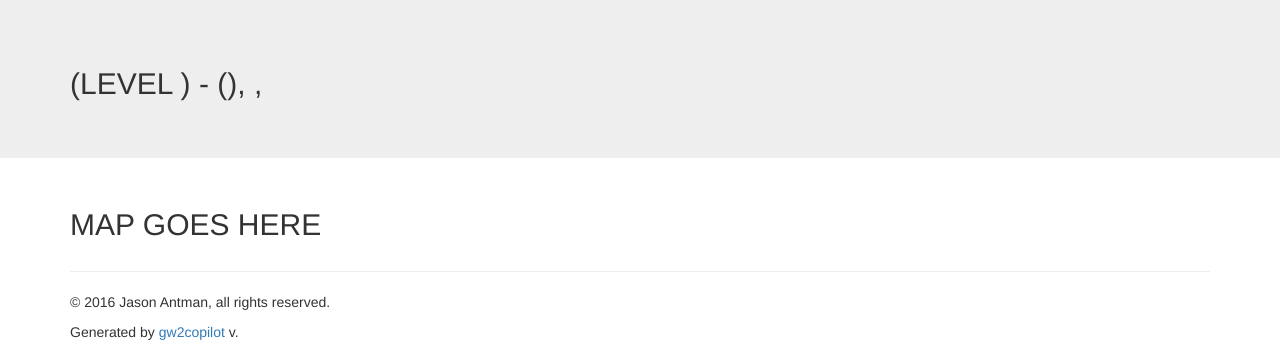
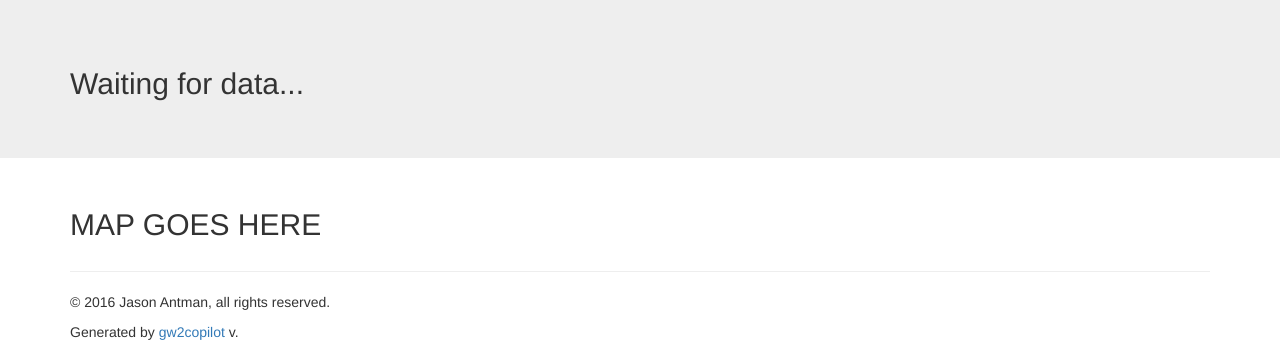
Before and after one commit to jantman/gw2copilot, a Python web app: template gw2copilot/templates/live.html in a window 1280 px wide. Shown: the part 51-405 px from the top of the page. Run offline with Jinja, Linux system fonts and the light colour scheme; the template is opened without the code that fills it, so the values that code supplies are empty.

Commit message:
start filling in map data

```diff
--- a/gw2copilot/static/js/live_position.js
+++ b/gw2copilot/static/js/live_position.js
@@ -127,6 +127,13 @@
  */
 function handleUpdatePlayerDict(data) {
     console.log("handleUpdatePlayerData(" + JSON.stringify(data) + ")");
+    if ( playerinfo_dict != data ) {
+        $("#player_info_header").text(
+            data["name"] + " (LEVEL " + data["race"] + " " +
+            data["profession"] + ") - "
+        );
+        playerinfo_dict = data;
+    }
 }
 
 /**
@@ -136,6 +143,13 @@
  */
 function handleUpdateMapInfo(data) {
     console.log("handleUpdateMapInfo(" + JSON.stringify(data) + ")");
+    if ( playerinfo_map_info != data ) {
+        $("#map_info_header").text(
+            data["map_name"] + " (" + data["map_level_range"] + "), " +
+            data["region_name"] + ", " + data["continent_name"]
+        );
+        playerinfo_map_info = data;
+    }
 }
 
 /**
--- a/gw2copilot/templates/live.html
+++ b/gw2copilot/templates/live.html
@@ -43,12 +43,8 @@
     <div class="jumbotron">
       <div class="container">
         <h2 id="playerinfo_header">
-            <span id="player_info">{{ playerinfo['name'] }} (LEVEL {{ playerinfo['race_name'] }} {{ playerinfo['profession_name'] }})</span>
-            -
-            <span id="map_name">{{ playerinfo['map_name'] }}</span>
-            (<span id="map_level_range">{{ playerinfo['map_level_range'] }}</span>),
-            <span id="region_name">{{ playerinfo['region_name'] }}</span>,
-            <span id="continent_name">{{ playerinfo['continent_name'] }}</span>
+            <span id="player_info_header">Waiting for data...</span>
+            <span id="map_info_header"></span>
         </h2>
       </div>
     </div>
```
